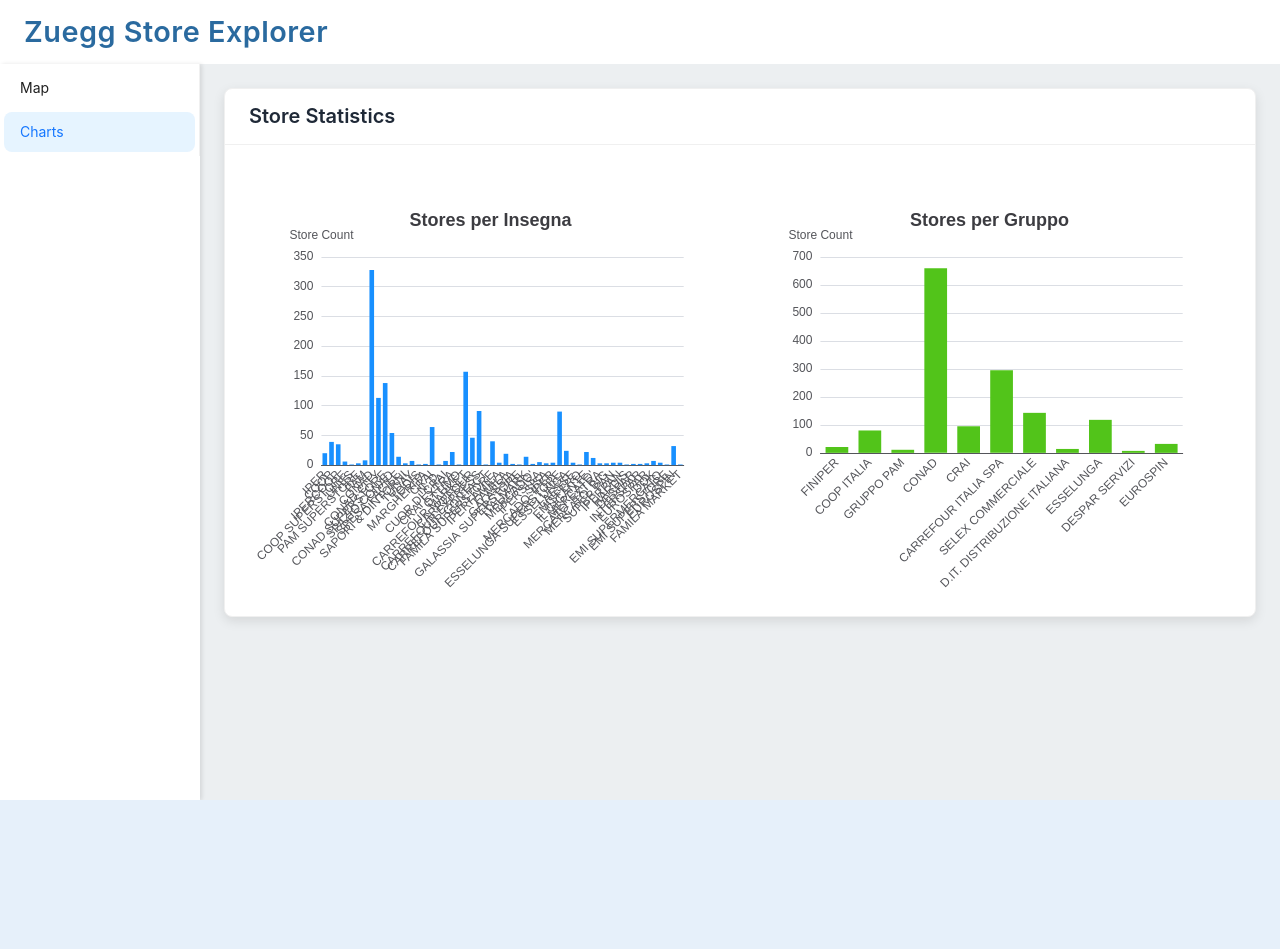
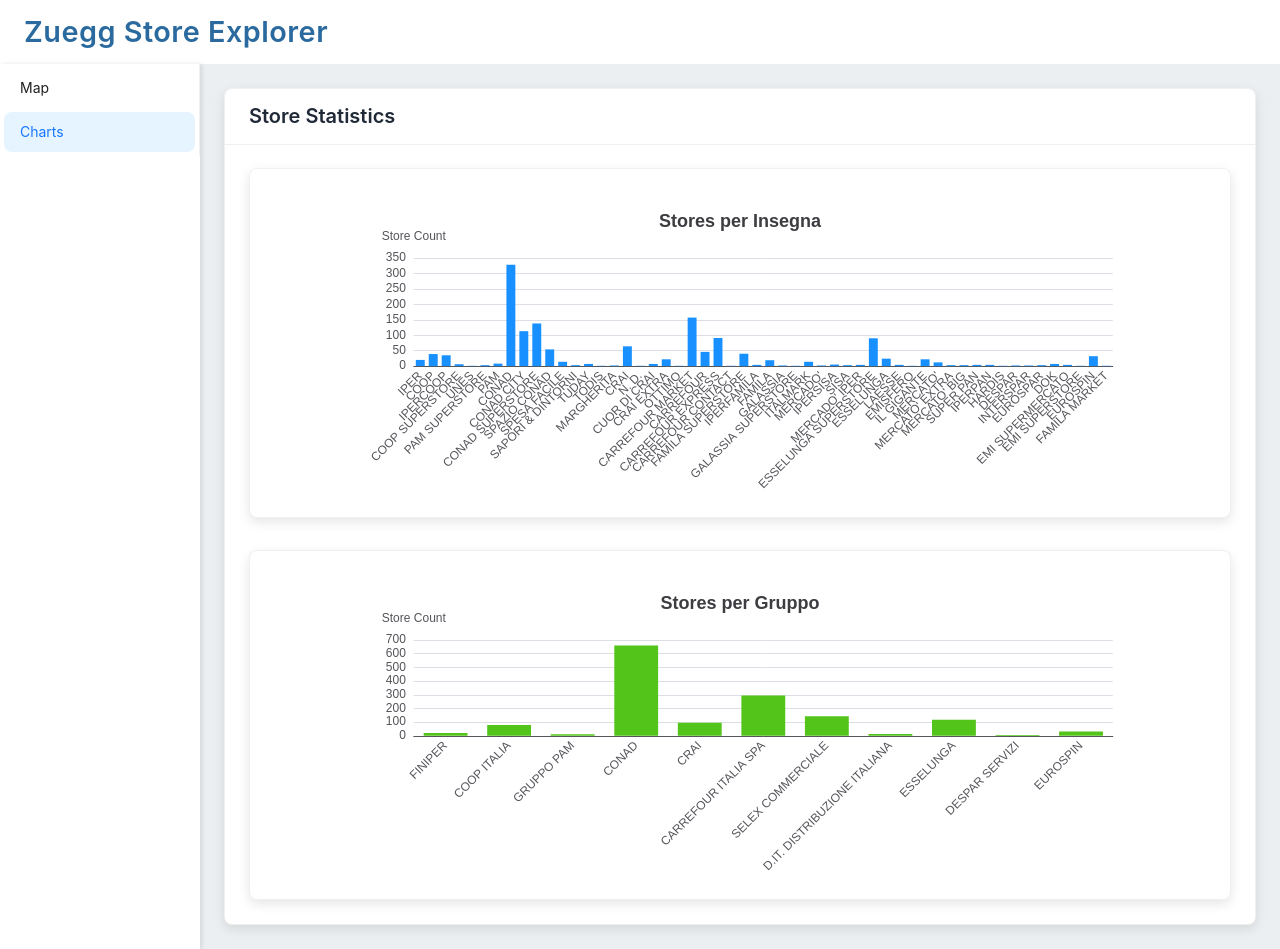
Before and after one commit to NairaYeg/retail-map-explorer, a React (Create React App) app: page / in a window 1280 px wide. Both pictures are taken after a click on the item "Charts". Before the commit the page ends 800 px from the top, so only its background shows below. Built offline with nearby package versions, Linux system fonts and the light colour scheme; no server answers.

Commit message:
feat(styles): Enhance layout and visual consistency across the app

```diff
--- a/src/components/StoreCharts.jsx
+++ b/src/components/StoreCharts.jsx
@@ -1,7 +1,7 @@
 import React, { useContext, useMemo } from 'react';
 import ReactECharts from 'echarts-for-react';
 import { DataContext } from '../context/DataContext';
-import { Row, Col, Empty } from 'antd';
+import {  Card, Empty } from 'antd';
 
 const StoreCharts = () => {
   const { stores } = useContext(DataContext);
@@ -71,20 +71,14 @@
   }
 
   return (
-    <Row gutter={16} style={{ marginTop: '24px' }}>
-      <Col xs={24} md={12}>
-        <ReactECharts
-          option={insegnaOption}
-          style={{ height: '400px', width: '100%' }}
-        />
-      </Col>
-      <Col xs={24} md={12}>
-        <ReactECharts
-          option={gruppoOption}
-          style={{ height: '400px', width: '100%' }}
-        />
-      </Col>
-    </Row>
+   <div>
+    <Card style={{ width: '100%', marginBottom: 32 }}>
+      <ReactECharts option={insegnaOption} style={{ height: 300, width: '100%' }} />
+    </Card>
+    <Card style={{ width: '100%' }}>
+      <ReactECharts option={gruppoOption} style={{ height: 300, width: '100%' }} />
+    </Card>
+  </div>
   );
 };
 
--- a/src/components/StoreMap.jsx
+++ b/src/components/StoreMap.jsx
@@ -8,7 +8,6 @@
 import StoreModal from './StoreModal';
 import { Card, Statistic, Row, Col, Empty } from 'antd';
 
-// Fix Leaflet default marker icons
 delete L.Icon.Default.prototype._getIconUrl;
 L.Icon.Default.mergeOptions({
   iconRetinaUrl: 'https://unpkg.com/leaflet@1.9.4/dist/images/marker-icon-2x.png',
```
